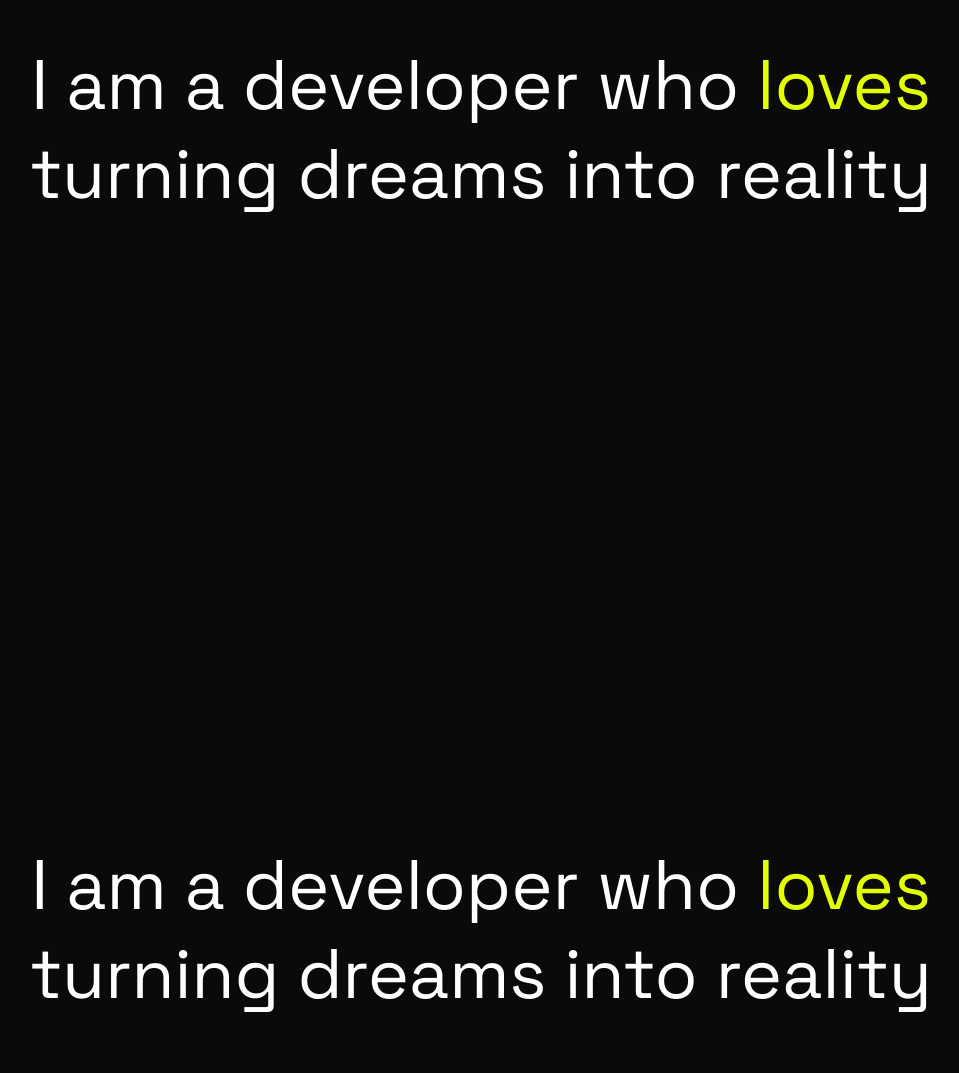
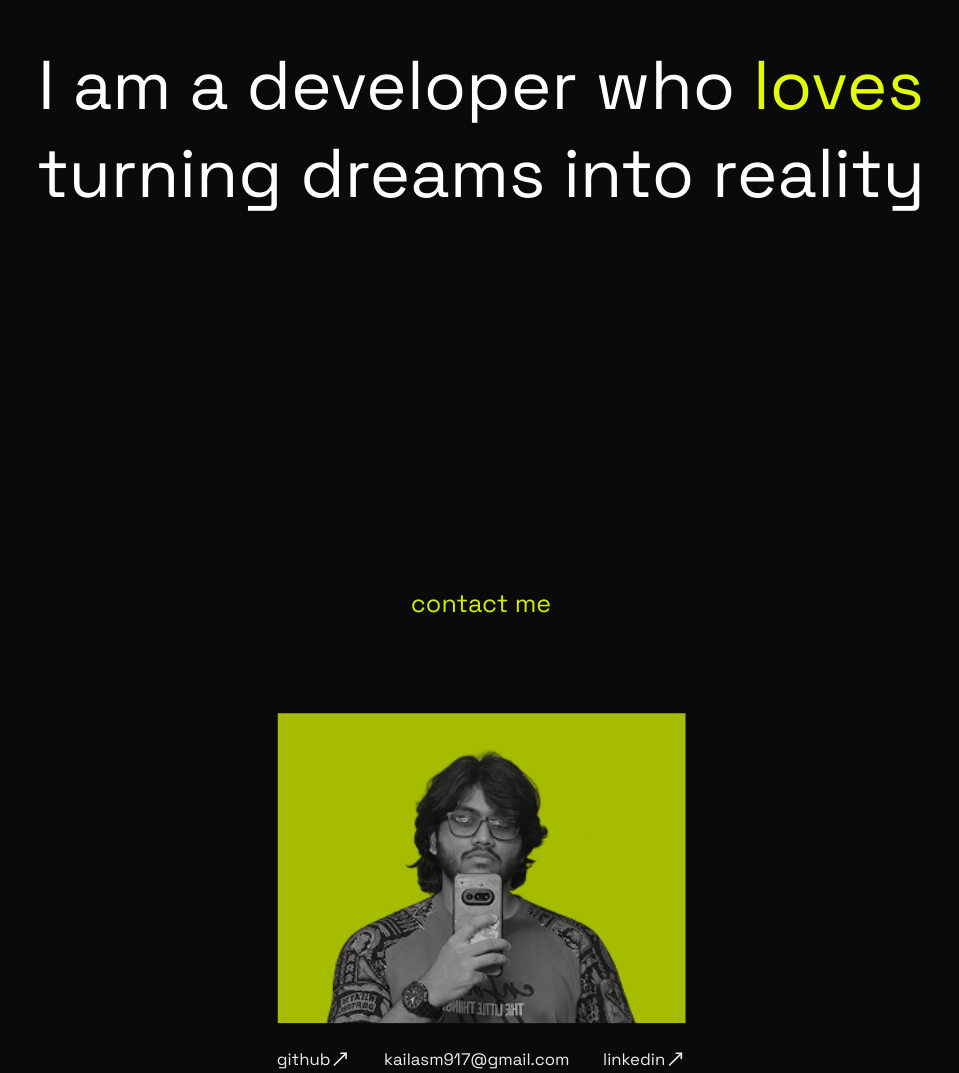
Before and after one commit to mkn999/mkailasnath-portfolio, a React (Vite) app: page / in a window 1280 px wide. Shown: the part 1157-2230 px from the top of the page, without its empty margins (159-1118 px from the left). Built offline with nearby package versions, Linux system fonts and the light colour scheme.

Commit message:
added framer and responsiveness

```diff
--- a/package.json
+++ b/package.json
@@ -10,6 +10,7 @@
     "preview": "vite preview"
   },
   "dependencies": {
+    "framer-motion": "^13.4.0",
     "lucide": "^1.47.0",
     "lucide-react": "^1.47.0",
     "react": "^19.3.0",
--- a/src/App.css
+++ b/src/App.css
@@ -27,6 +27,7 @@
   flex-direction: column;
   justify-content: space-between;
   padding-bottom: 10px;
+  height: 90vh !important;
 }
 .contactSub {
   display: flex;
@@ -86,6 +87,9 @@
 }
 
 @media screen and (max-width: 600px) {
+  .landingText {
+    font-size: 50px;
+  }
   .contactSub {
     max-width: 300px;
   }
--- a/src/App.jsx
+++ b/src/App.jsx
@@ -3,13 +3,14 @@ import "./App.css";
 // import ProjectCard from "./components/projectCard/projectCard";
 import PageContainer from "./components/pageContainer/pageContainer";
 import Navbar from "./components/navbar/Navbar";
-import { MoveUpRight } from "lucide-react";
+// import { MoveUpRight } from "lucide-react";
+import Contact from "./components/Contact/Contact";
+import About from "./components/About/About";
 function App() {
   return (
     <div>
+      <Navbar />
       <PageContainer>
-        <Navbar />
-
         <main className="landingContainer" id="home">
           <p className="landingText">
             I am a developer who <span id="highlight">loves</span>
@@ -18,51 +19,35 @@ function App() {
           </p>
         </main>
         {/* about zection */}
-        <section className="sectionContainer" id="about">
+        <About />
+        {/* <section
+          // initial={{ opacity: 0, scale: 0 }}
+          // whileInView={{ opacity: 1, scale: 1 }}
+          // transition={{ duration: 1 }}
+          className="sectionContainer"
+          id="about"
+        >
           <p className="landingText">
-            I am a developer who <span  id="highlight">loves</span>
+            I am a developer who <span id="highlight">loves</span>
             <br />
             turning dreams into reality
           </p>
-        </section>
-        {/* projects zection */}
-        <section className="sectionContainer" id="project">
+        </section> */}
+        {/* <motion.section
+          ref={sectionRef}
+          style={{ scale, opacity }}
+          className="sectionContainer"
+          id="about"
+        >
           <p className="landingText">
-            I am a developer who <span  id="highlight">loves</span>
+            I am a developer who <span id="highlight">loves</span>
             <br />
             turning dreams into reality
           </p>
-        </section>
+        </motion.section> */}
+        {/* projects zection */}
         {/* contact section */}
-        <section className="sectionContainer" id="contact">
-          <p className="sectionTitle">contact me</p>
-          <div className="contactSub">
-            <img src="./src/assets/github-profile.png" alt="profile" />
-            <ul className="navLi">
-              <li>
-                <a href="#home">
-                  <span>
-                    github <MoveUpRight />
-                  </span>
-                  {/* github */}
-                </a>
-              </li>
-              <li>
-                <a href="#about" target="_blank" rel="noopener">
-                  <span>kailasm917@gmail.com</span>
-                </a>
-              </li>
-              <li>
-                <a href="#project">
-                  <span>
-                    linkedin <MoveUpRight />
-                  </span>
-                </a>
-              </li>
-            </ul>
-          </div>
-          <p className="footer">2026 M Kailasnath. All rights reserved</p>
-        </section>
+        <Contact />
       </PageContainer>
     </div>
   );
--- /dev/null
+++ b/src/components/About/About.jsx
@@ -0,0 +1,40 @@
+import { motion, useScroll, useTransform } from "framer-motion";
+import { useRef } from "react";
+
+function About() {
+  const sectionRef = useRef(null);
+
+  const { scrollYProgress } = useScroll({
+    target: sectionRef,
+    offset: ["start end", "center center"],
+  });
+
+  const scale = useTransform(
+    scrollYProgress,
+    [0, 1],
+    [0.7, 1]
+  );
+
+  const opacity = useTransform(
+    scrollYProgress,
+    [0, 0.5],
+    [0, 1]
+  );
+
+  return (
+    <motion.section
+      ref={sectionRef}
+      style={{ scale, opacity }}
+      className="sectionContainer"
+      id="about"
+    >
+      <p className="landingText">
+        I am a developer who <span id="highlight">loves</span>
+        <br />
+        turning dreams into reality
+      </p>
+    </motion.section>
+  );
+}
+
+export default About;
--- /dev/null
+++ b/src/components/Contact/Contact.jsx
@@ -0,0 +1,75 @@
+import { motion, useScroll, useTransform } from "framer-motion";
+import { useRef } from "react";
+import { MoveUpRight } from "lucide-react";
+
+function Contact() {
+  const sectionRefC = useRef(null);
+
+  const { scrollYProgress } = useScroll({
+    target: sectionRefC,
+    offset: ["start end", "center center"],
+  });
+
+  const scaleC = useTransform(
+    scrollYProgress,
+    [0, 1],
+    [0.7, 1]
+  );
+
+  const opacityC = useTransform(
+    scrollYProgress,
+    [0, 0.5],
+    [0, 1]
+  );
+
+  return (
+    <motion.section
+      ref={sectionRefC}
+      style={{
+        scale: scaleC,
+        opacity: opacityC,
+      }}
+      className="sectionContainer"
+      id="contact"
+    >
+      <p className="sectionTitle">contact me</p>
+
+      <div className="contactSub">
+        <img
+          src="./src/assets/github-profile.png"
+          alt="profile"
+        />
+
+        <ul className="navLi">
+          <li>
+            <a href="#home">
+              <span>
+                github <MoveUpRight />
+              </span>
+            </a>
+          </li>
+
+          <li>
+            <a href="#about">
+              <span>kailasm917@gmail.com</span>
+            </a>
+          </li>
+
+          <li>
+            <a href="#project">
+              <span>
+                linkedin <MoveUpRight />
+              </span>
+            </a>
+          </li>
+        </ul>
+      </div>
+
+      <p className="footer">
+        2026 M Kailasnath. All rights reserved
+      </p>
+    </motion.section>
+  );
+}
+
+export default Contact;
--- a/src/components/navbar/navbar.module.css
+++ b/src/components/navbar/navbar.module.css
@@ -32,3 +32,8 @@
 .navLi li a:hover {
   color: #e1ff00;
 }
+@media screen and (max-width:600px) {
+  .navLi li{
+    font-size: 15px;
+  }
+}
```
Also changed, not shown: src/components/About/about.module.css (added), 1 other file (tests, documents, lock files or other folders).
